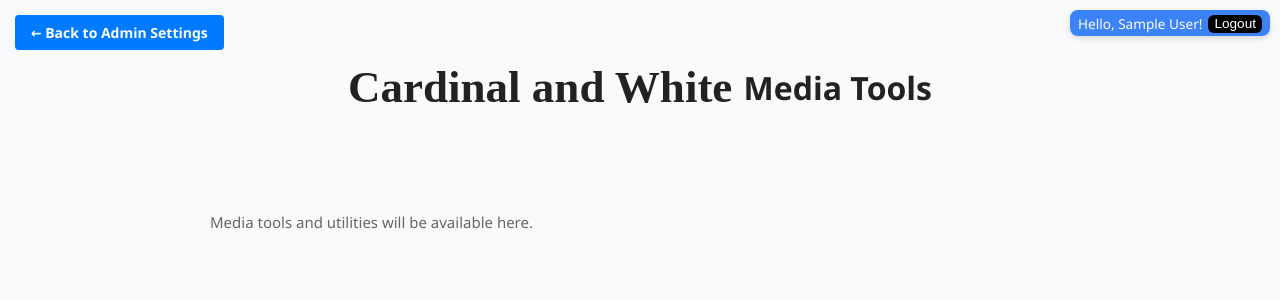
After one commit to HunterLewis000/newspaper-app, a Flask app: page /manage/media_tools in a window 1280 px wide. The commit adds this page. Shown: the top 300 px of the page. Run offline with Flask 3, Linux system fonts and the light colour scheme; the visitor is signed in with stand-in values (Sample User, id 1); tables that the repository leaves empty hold one stand-in row (values such as "Sample post").

Commit message:
New admin pages

```diff
--- a/app.py
+++ b/app.py
@@ -891,6 +891,22 @@ def manage_about():
     return render_template("manage_about.html")
 
 
+@app.route("/manage/editor_tools")
+@login_required
+def manage_editor_tools():
+    if not is_allowed_email(current_user.email):
+        return "Forbidden", 403
+    return render_template("manage_editor_tools.html")
+
+
+@app.route("/manage/media_tools")
+@login_required
+def manage_media_tools():
+    if not is_allowed_email(current_user.email):
+        return "Forbidden", 403
+    return render_template("manage_media_tools.html")
+
+
 # User Directory Management Routes
 @app.route("/manage/users")
 @login_required
--- a/templates/manage.html
+++ b/templates/manage.html
@@ -26,6 +26,8 @@
 <div class="center-buttons">
   <a href="{{ url_for('manage_users') }}"><button type="button">👥 User Directory</button></a>
   <a href="{{ url_for('manage_attendance') }}"><button type="button">📋 Attendance</button></a>
+  <a href="{{ url_for('manage_editor_tools') }}"><button type="button">✏️ Editor Tools</button></a>
+  <a href="{{ url_for('manage_media_tools') }}"><button type="button">🎨 Media Tools</button></a>
   <a href="{{ url_for('manage_about') }}"><button type="button">ℹ️ About</button></a>
 </div>
 
--- /dev/null
+++ b/templates/manage_media_tools.html
@@ -0,0 +1,31 @@
+<!DOCTYPE html>
+<html>
+<head>
+    <meta charset="UTF-8">
+    <title>Media Tools - C&W Story Tracker</title>
+    <link rel="stylesheet" href="{{ url_for('static', filename='style.css') }}">
+    <link rel="icon" type="image/x-icon" href="{{ url_for('static', filename='ccp.ico') }}">
+</head>
+<body>
+
+<a href="{{ url_for('manage') }}" class="back-button">← Back to Admin Settings</a>
+
+<div class="user-box">
+  <span class="greeting">Hello, {{ current_user.name }}!</span>
+  <form action="{{ url_for('logout') }}" method="get">
+    <button type="submit">Logout</button>
+  </form>
+</div>
+
+<div style="display: flex; justify-content: center; align-items: center;">
+  <h1 style="display: inline;"><a href="https://www.ccpstudentnews.org" style="font-family: 'Brush Script MT'; text-decoration: none; color: #222; font-size: 45px;">Cardinal and White&nbsp; </a></h1><h1 style="display: inline;">Media Tools</h1>
+</div>
+
+<main style="max-width: 900px; margin: 40px auto; padding: 20px;">
+  <section>
+    <p style="color: #666; font-size: 15px; line-height: 1.6;">Media tools and utilities will be available here.</p>
+  </section>
+</main>
+
+</body>
+</html>
```
Also changed, not shown: templates/manage_editor_tools.html (added, +31 -0 lines).
